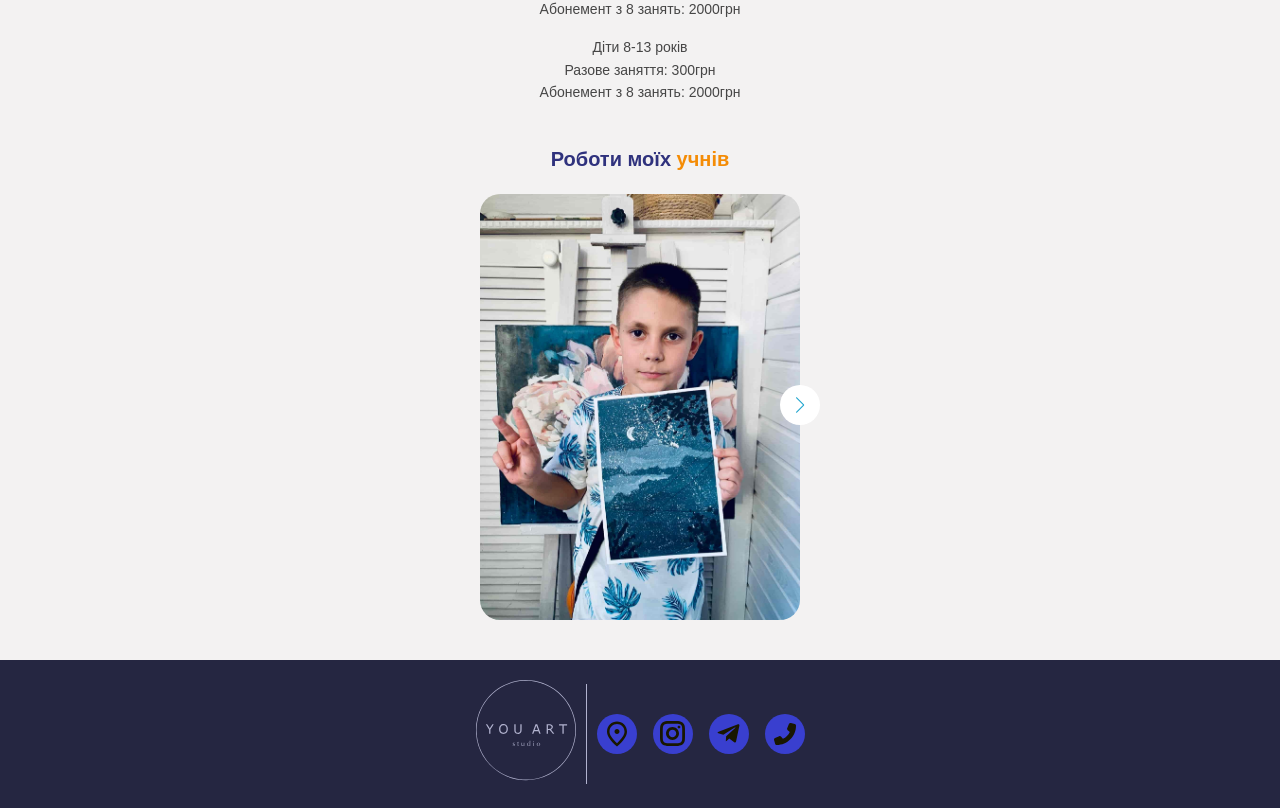
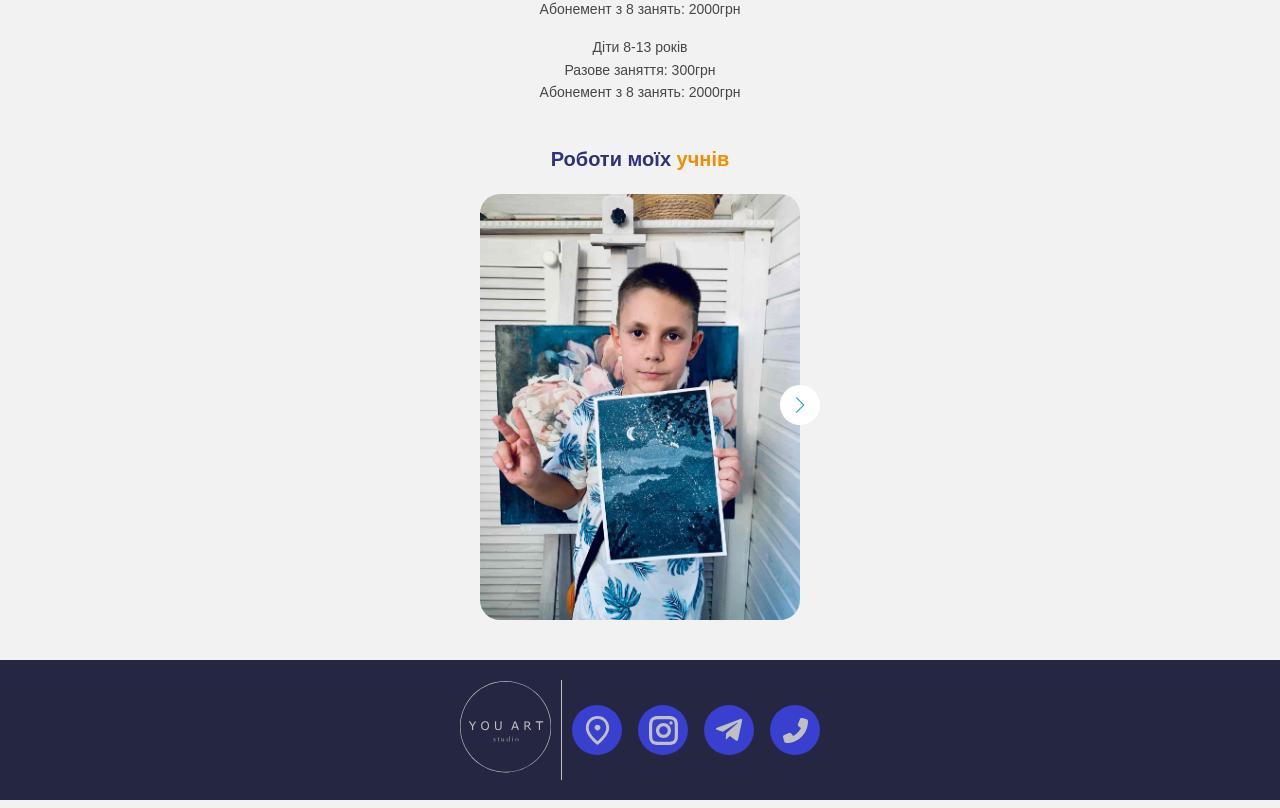
Before and after one commit to SerhiiMordvaniuk/you-art, a React (Vite) app: page / in a window 1280 px wide. Shown: the part 1330-2138 px from the top of the page. Built offline with nearby package versions, Linux system fonts and the light colour scheme.

Commit message:
fix footer 2

```diff
--- a/src/components/Footer/Footer.jsx
+++ b/src/components/Footer/Footer.jsx
@@ -24,24 +24,24 @@ const Footer = () => {
                 target="_blanc"
                 className={s.item}
               >
-                <MdOutlinePlace size={30} className={s.map} />
+                <MdOutlinePlace size={35} className={s.map} />
               </a>
               <a
                 href="https://www.instagram.com/_you___art"
                 target="_blanc"
                 className={s.item}
               >
-                <GrInstagram size={25} className={s.insta} />
+                <GrInstagram size={29} className={s.insta} />
               </a>
               <a
                 href="https://t.me/svitlanakorinevska"
                 target="_blanc"
                 className={s.item}
               >
-                <FaTelegramPlane size={25} className={s.telegram} />
+                <FaTelegramPlane size={30} className={s.telegram} />
               </a>
               <a href="tel:+380665565021" target="_blanc" className={s.item}>
-                <FaPhoneFlip size={22} className={s.phone} />
+                <FaPhoneFlip size={25} className={s.phone} />
               </a>
             </div>
           </div>
--- a/src/components/Footer/Footer.module.css
+++ b/src/components/Footer/Footer.module.css
@@ -14,8 +14,8 @@ footer {
 }
 
 .logo {
-  fill: #b2b3cf;
-  width: 100px;
+  fill: #c0c0c0;
+  width: 120px;
   margin: 0;
   padding: 0;
 }
@@ -23,7 +23,7 @@ footer {
 .line {
   width: 1px;
   height: 100px;
-  background-color: #b2b3cf;
+  background-color: #c0c0c0;
 }
 
 .addres {
@@ -39,8 +39,8 @@ footer {
 }
 
 .item {
-  width: 40px;
-  height: 40px;
+  width: 50px;
+  height: 50px;
   display: flex;
   align-items: center;
   justify-content: center;
@@ -67,6 +67,6 @@ footer {
 .telegram,
 .phone,
 .map {
-  color: #191700;
+  color: #c0c0c0;
   transition: all 250ms ease;
 }
```
